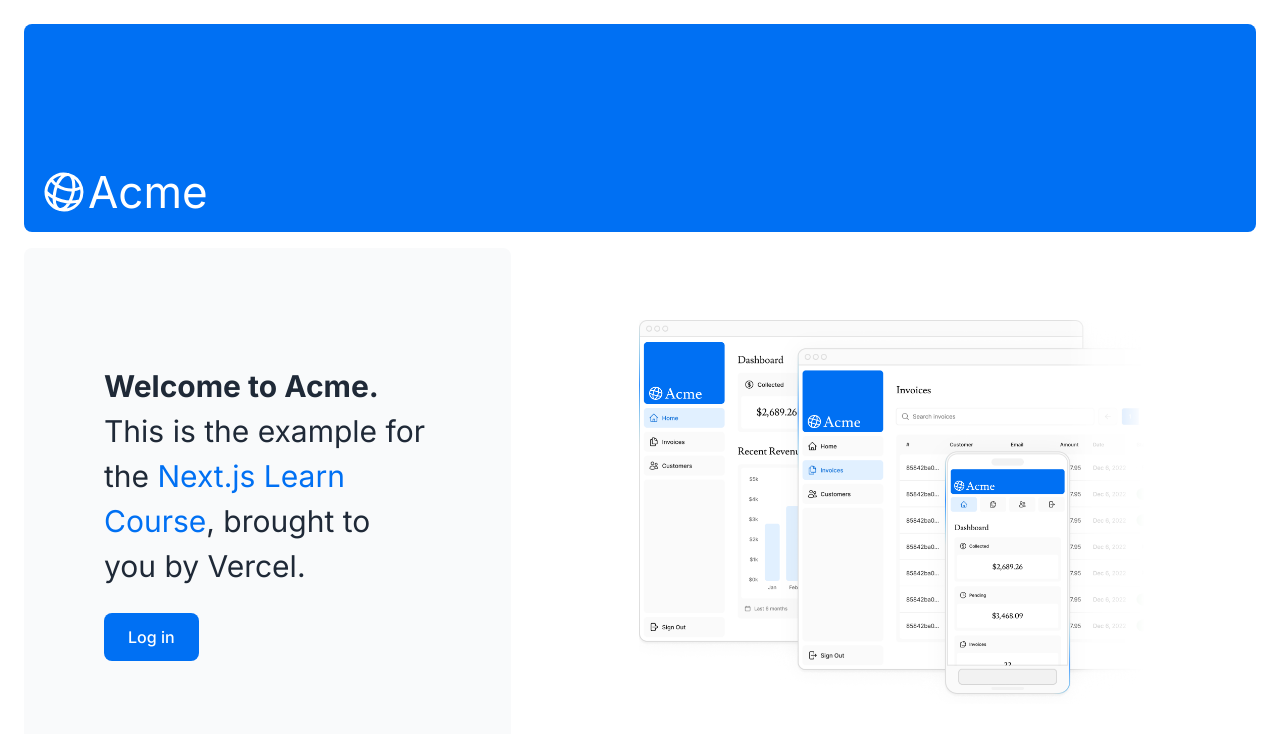
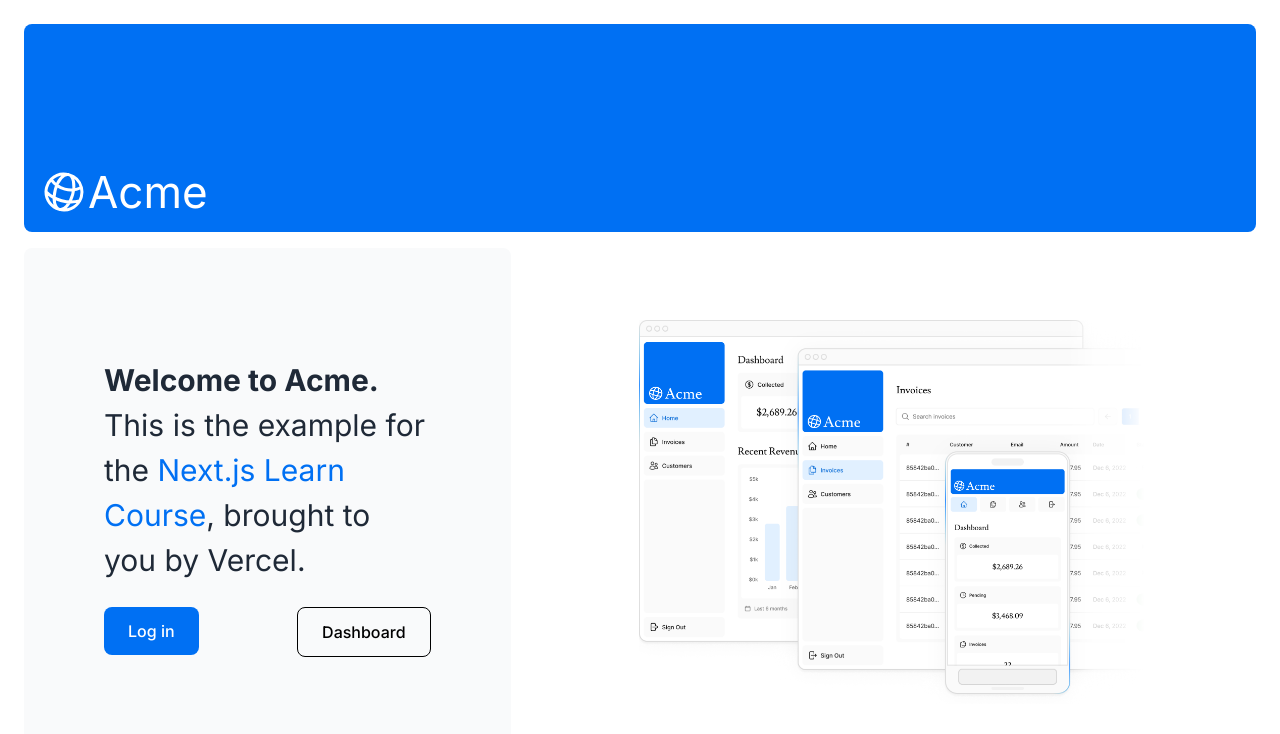
Before and after one commit to SEWLESEWBIAZEN/Next-Dashboard, a Next.js app: page / in a window 1280 px wide. Shown: the top 734 px of the page. Built offline with nearby package versions, Linux system fonts and the light colour scheme; a web font is replaced by a local one.

Commit message:
creating a dashboard link to home

```diff
--- a/app/page.tsx
+++ b/app/page.tsx
@@ -20,12 +20,20 @@
             </a>
             , brought to you by Vercel.
           </p>
+          <div className='flex flex-col lg:flex-row justify-between'>
           <Link
             href="/login"
-            className="flex items-center gap-5 self-start rounded-lg bg-blue-500 px-6 py-3 text-sm font-medium text-white transition-colors hover:bg-blue-400 md:text-base"
+            className="flex mb-3 md:me-3 items-center gap-5 self-start rounded-lg bg-blue-500 px-6 py-3 text-sm font-medium text-white transition-colors hover:bg-blue-400 md:text-base"
           >
             <span>Log in</span>
           </Link>
+          <Link
+            href="/dashboard"
+            className="flex items-center gap-5 self-start rounded-lg border border-black  px-6 py-3 text-sm font-medium text-white transition-colors hover:bg-blue-400 md:text-base"
+          >
+            <span className='text-black '>Dashboard</span>
+          </Link>
+          </div>
         </div>
         <div className="flex items-center justify-center p-6 md:w-3/5 md:px-28 md:py-12">
           {/* Add Hero Images Here */}
```
